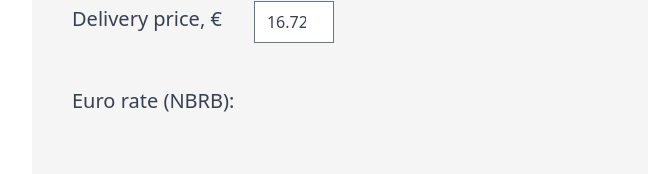
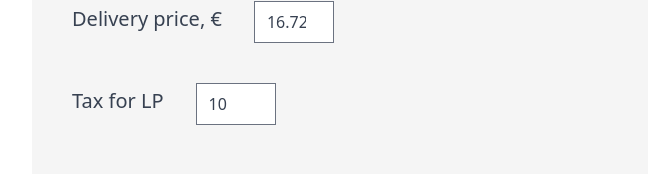
Before and after one commit to iliamrv/vinyl-delivery-calculator, a Next.js app: page / in a window 1280 px wide. Shown: the part 619-793 px from the top of the page, without its empty margins (300-950 px from the left). Built offline with nearby package versions, Linux system fonts and the light colour scheme; no server answers; the database is empty.

Commit message:
добавил поле taxes для начисления доб. стоимости пластинки

```diff
--- a/components/Table.js
+++ b/components/Table.js
@@ -3,11 +3,13 @@ import supabase from "../src/supabase";
 import ClearIcon from "@mui/icons-material/Clear";
 import DeleteIcon from "@mui/icons-material/Delete";
 
-function Table({ newItems, deliveryPrice, currencyOptions, setIsLoading }) {
-  // Taxes for every item
-
-  const tax = 10;
-
+function Table({
+  newItems,
+  deliveryPrice,
+  currencyOptions,
+  setIsLoading,
+  tax,
+}) {
   let sum = 0;
   let taxSum = 0;
 
--- a/pages/_app.tsx
+++ b/pages/_app.tsx
@@ -13,6 +13,7 @@ export default function Page() {
 
   const [isLoading, setIsLoading] = useState(false);
   const [currencyOptions, setCurrencyOptions] = useState([]);
+  const [tax, setTax] = useState(+10);
   const [deliveryPrice, setDeliveryPrice] = useState(initialDeliveryPrice);
   // const [euroRate, setEuroRate] = useState(initialEuroRate);
 
@@ -46,6 +47,7 @@ export default function Page() {
               deliveryPrice={deliveryPrice}
               currencyOptions={currencyOptions}
               setIsLoading={setIsLoading}
+              tax={tax}
             />
           ) : (
             <Loading />
@@ -65,12 +67,28 @@ export default function Page() {
                 onChange={(e) => setDeliveryPrice(+e.target.value)}
               />
             </div>
+
+            <div className="flex justify-start gap-x-8 gap-y-4 mt-10 ">
+              <label>Tax for LP</label>
+
+              <input
+                className=" w-20"
+                type="number"
+                min="0"
+                name=""
+                id="tax"
+                value={tax}
+                onChange={(e) => setTax(+e.target.value)}
+              />
+            </div>
+
             <div className="flex justify-start gap-x-8 gap-y-4 mt-10 ">
               <label>Euro rate (NBRB): </label>
 
               {currencyOptions}
 
               {/*
+
 
 
               <input
@@ -83,6 +101,7 @@ export default function Page() {
                 onChange={(e) => setEuroRate(e.target.value)}
               /> */}
             </div>
+
             <AddForm setNewItems={setNewItems} />
           </div>
         </div>
```
